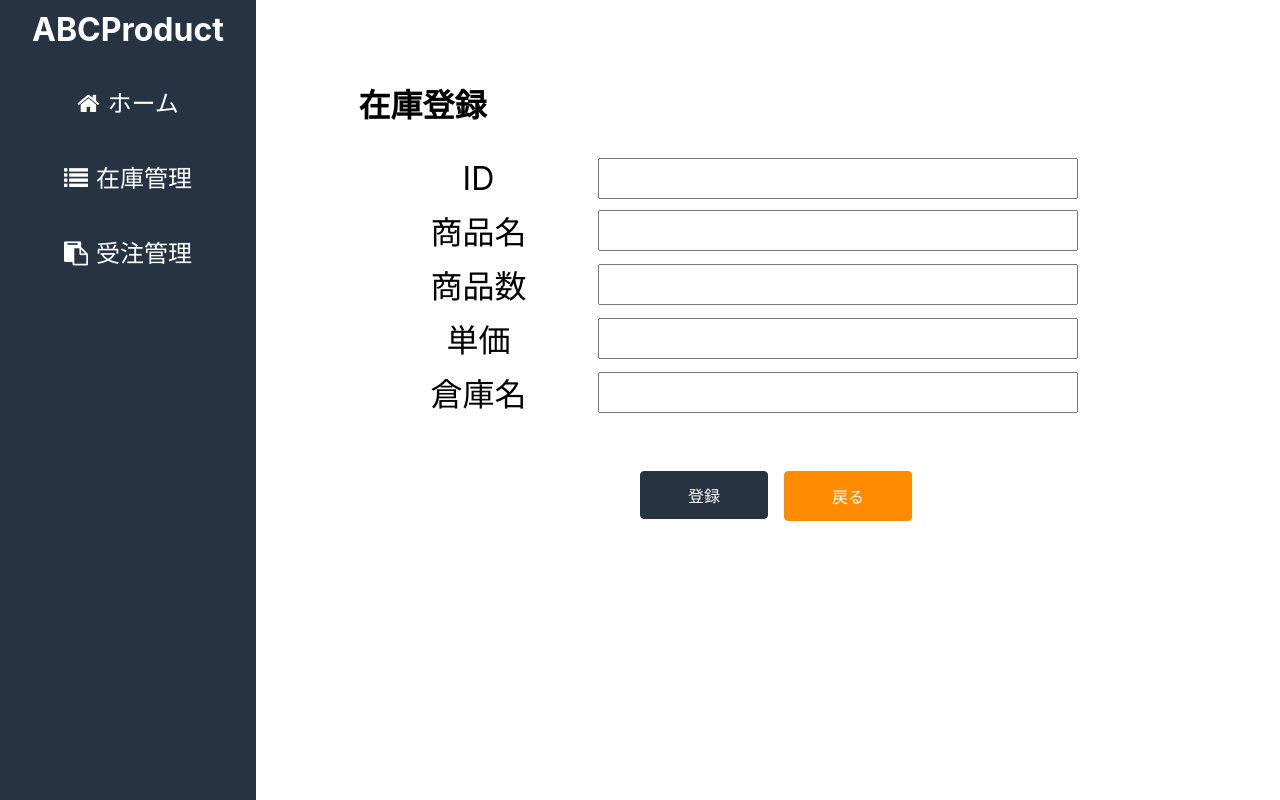
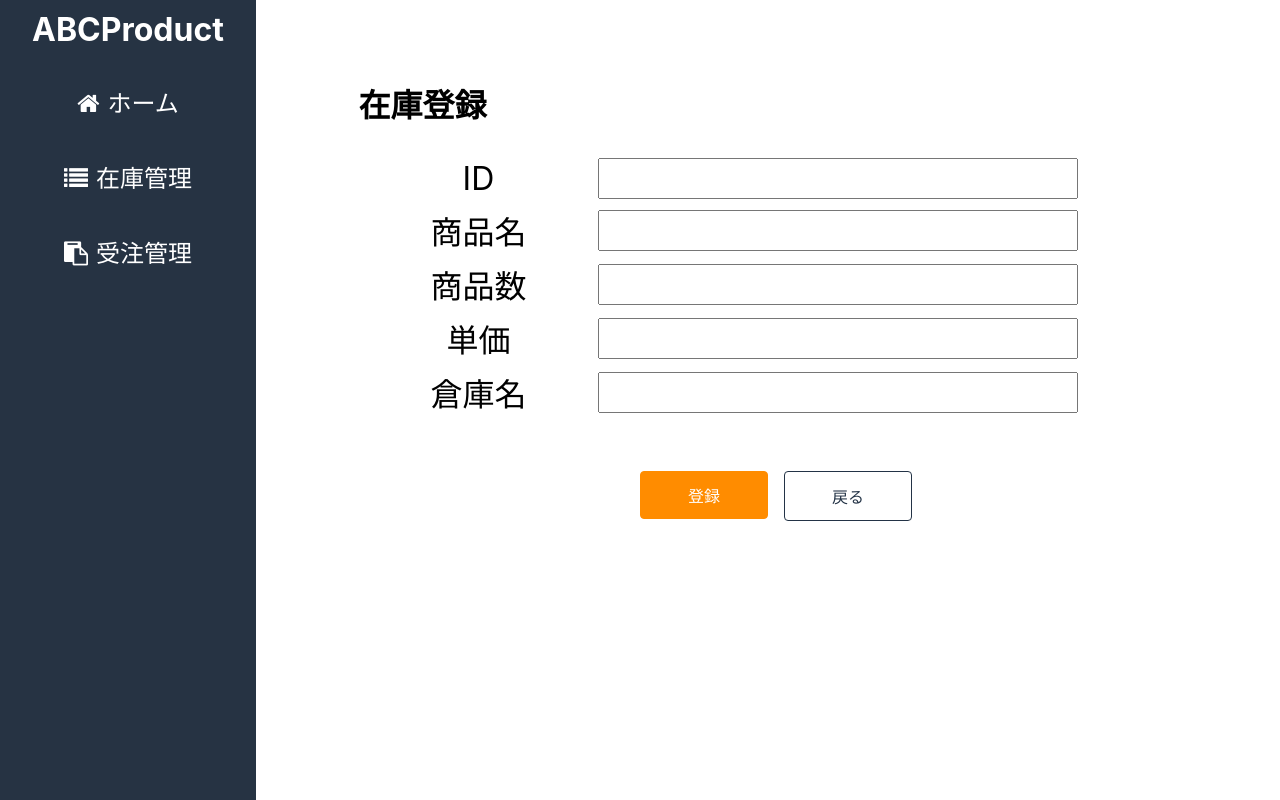
Before and after one commit to sonjinhyeok/Test-abcproduct, a React (Create React App) app: page /add in a window 1280 px wide. Built offline with nearby package versions, Linux system fonts and the light colour scheme.

Commit message:
Buttons SCSS

```diff
--- a/src/Pages/Orders.tsx
+++ b/src/Pages/Orders.tsx
@@ -1,8 +1,10 @@
 import React from 'react';
+import Header from '../components/Header/Header';
 
 const Order = () => {
     return(
         <div className="container">
+            <Header title="作成中。。。"/>
         </div>
     );
 }
--- a/src/components/Buttons/AddButton/AddButton.scss
+++ b/src/components/Buttons/AddButton/AddButton.scss
@@ -2,12 +2,12 @@
 .add__button {
     width: 8rem;
     height: 3rem;
-    border: 1px solid #263343;
+    border: 1px solid darkorange;
     border-radius: 4px;
-    background-color: #263343;
+    background-color: darkorange;
     color: white;
     &:hover{
-        color: #263343;
+        color: darkorange;
         background-color: white;
     }
 }
--- a/src/components/Buttons/CloseButton/CloseButton.scss
+++ b/src/components/Buttons/CloseButton/CloseButton.scss
@@ -3,13 +3,13 @@
     height: 50px;
     border-radius: 4px;
     text-align: center;
-    color: white;
-    background-color: darkorange;
-    border: 1px solid darkorange;
+    color: #233346;
+    background-color: white;
+    border: 1px solid #233346;
 
     &:hover{
-        color: darkorange;
-        background-color: white;
+        color: white;
+        background-color: #233346;
     }
 }
 
--- a/src/components/Buttons/PageButton/PageButton.scss
+++ b/src/components/Buttons/PageButton/PageButton.scss
@@ -1,8 +1,8 @@
 .buttons__container{
     display: flex;
+
     &__buttons {
         margin: 2rem 0 0 1rem ;
-
     }
     &__button {
         width: 3rem;
@@ -19,15 +19,15 @@
     &__add {
         width: 8rem;
         height: 3rem;
-        border: 1px solid #263343;
+        border: 1px solid darkorange;
         border-radius: 4px;
-        background-color: #263343;
+        background-color: darkorange;
         color: white;
         position: absolute;
         right: 10%;
 
         &:hover{
-            color: #263343;
+            color: darkorange;
             background-color: white;
         }
     }
@@ -38,7 +38,7 @@ $media-phone: 768px;
     .buttons__container {
         &__buttons {
             margin: 2rem 0 0 0.5rem;
-         }
+        }
         &__button {
             width: 2rem;
             height: 2rem;
--- a/src/components/Form/Form.scss
+++ b/src/components/Form/Form.scss
@@ -20,13 +20,13 @@
         margin-left: 8px;
         width: 7rem;
         color: white;
-        background-color: darkorange;
+        background-color: #263343;
         border-radius: 10px;
 
         &:hover {
             background-color: white;
-            color: darkorange;
-            border: 1px solid darkorange;
+            color: #263343;
+            border: 1px solid #263343;
         }
     }
 }
```
